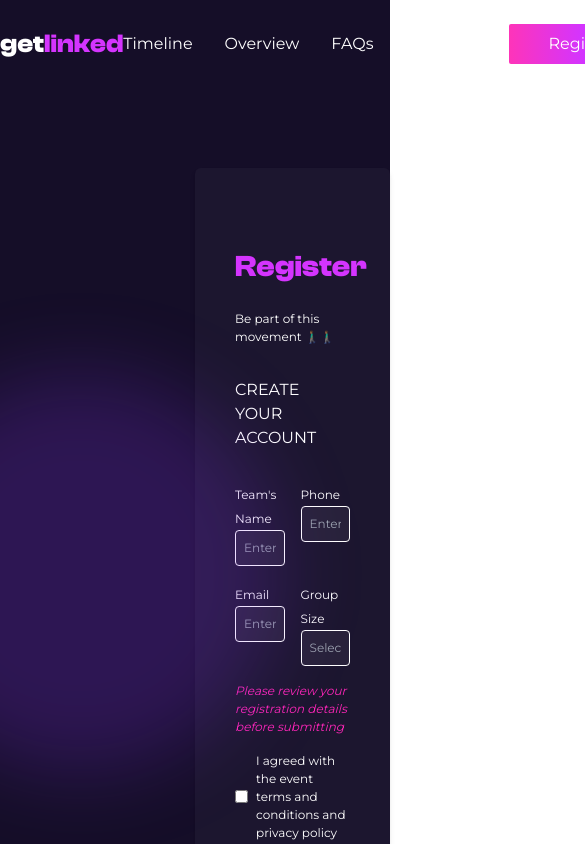
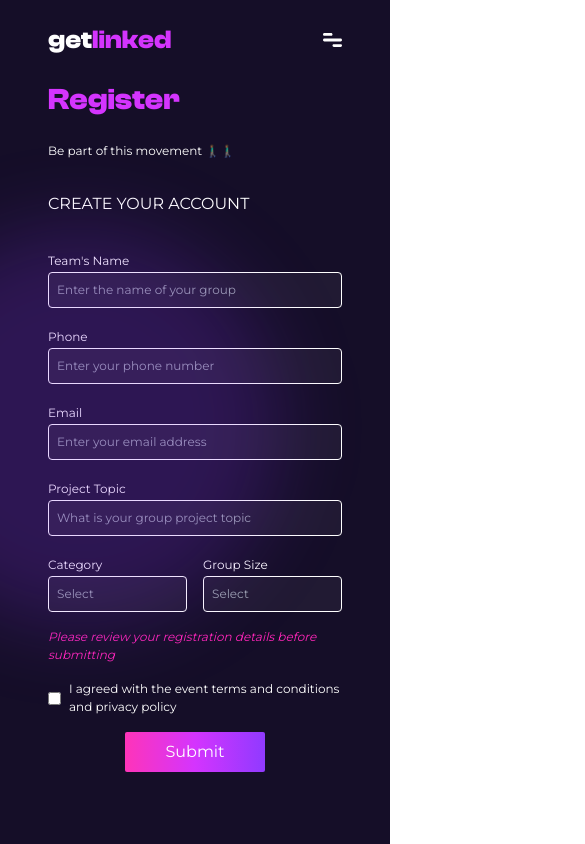
Before and after one commit to ibdul/getLinked, a SvelteKit app: page /register in a window 390 px wide. Shown: the top 844 px of the page, 585 px wide, since content can reach past the window. Built offline with nearby package versions, Linux system fonts and the light colour scheme.

Commit message:
FEAT Add responsiveness

```diff
--- a/src/app.css
+++ b/src/app.css
@@ -18,7 +18,7 @@
     @apply font-heading leading-tight;
   }
   .title-1 {
-    @apply heading-font font-bold text-[64px];
+    @apply heading-font font-bold text-[50px] md:text-[64px];
   }
   .heading-1 {
     @apply heading-font font-bold text-[30px];
@@ -44,4 +44,8 @@
   input[type="checkbox"] {
     @apply bg-transparent;
   }
+
+  .container {
+    @apply max-xl:px-12;
+  }
 }
--- /dev/null
+++ b/src/lib/components/icons/HamburgerIcon.svelte
@@ -0,0 +1,12 @@
+<svg
+  width="19"
+  height="14"
+  viewBox="0 0 19 14"
+  fill="none"
+  xmlns="http://www.w3.org/2000/svg"
+>
+  <path
+    d="M1.35714 0H8.14286C8.50279 0 8.84799 0.1475 9.1025 0.410051C9.35701 0.672601 9.5 1.0287 9.5 1.4C9.5 1.7713 9.35701 2.1274 9.1025 2.38995C8.84799 2.6525 8.50279 2.8 8.14286 2.8H1.35714C0.997206 2.8 0.652012 2.6525 0.397498 2.38995C0.142984 2.1274 0 1.7713 0 1.4C0 1.0287 0.142984 0.672601 0.397498 0.410051C0.652012 0.1475 0.997206 0 1.35714 0ZM10.8571 11.2H17.6429C18.0028 11.2 18.348 11.3475 18.6025 11.6101C18.857 11.8726 19 12.2287 19 12.6C19 12.9713 18.857 13.3274 18.6025 13.5899C18.348 13.8525 18.0028 14 17.6429 14H10.8571C10.4972 14 10.152 13.8525 9.8975 13.5899C9.64298 13.3274 9.5 12.9713 9.5 12.6C9.5 12.2287 9.64298 11.8726 9.8975 11.6101C10.152 11.3475 10.4972 11.2 10.8571 11.2ZM1.35714 5.6H17.6429C18.0028 5.6 18.348 5.7475 18.6025 6.01005C18.857 6.2726 19 6.6287 19 7C19 7.3713 18.857 7.7274 18.6025 7.98995C18.348 8.2525 18.0028 8.4 17.6429 8.4H1.35714C0.997206 8.4 0.652012 8.2525 0.397498 7.98995C0.142984 7.7274 0 7.3713 0 7C0 6.6287 0.142984 6.2726 0.397498 6.01005C0.652012 5.7475 0.997206 5.6 1.35714 5.6Z"
+    fill="white"
+  />
+</svg>
--- a/src/routes/+layout.svelte
+++ b/src/routes/+layout.svelte
@@ -1,5 +1,6 @@
 <script>
   import "../app.css";
+  import HamburgerIcon from "../lib/components/icons/HamburgerIcon.svelte";
 </script>
 
 <div class="bg-dark min-h-screen text-white">
@@ -10,7 +11,22 @@
           get<span class="text-pink">linked</span>
         </h2>
       </a>
-      <nav class="flex gap-10 items-center">
+      <button class="md:hidden"><HamburgerIcon /></button>
+      <div
+        class="hidden bg-dark min-h-screen fixed inset-0 flex items-center z-10 px-10 text-5xl"
+      >
+        <button
+          class="border rounded-full w-6 h-6 p-8 flex items-center justify-center absolute top-0 right-0 m-12"
+          >&times;</button
+        >
+        <ul class="space-y-4 w-full">
+          <li><a class="block" href="/#timeline">Timeline</a></li>
+          <li><a class="block" href="/#overview">Overview</a></li>
+          <li><a class="block" href="/#faqs">FAQs</a></li>
+          <li><a class="block" href="/contact-us">Contact</a></li>
+        </ul>
+      </div>
+      <nav class="max-md:hidden flex gap-10 items-center">
         <ul class="flex items-center gap-8">
           <li><a href="/#timeline">Timeline</a></li>
           <li><a href="/#overview">Overview</a></li>
--- a/src/routes/+page.svelte
+++ b/src/routes/+page.svelte
@@ -97,9 +97,13 @@
 </svelte:head>
 
 <main class="divide-y divide-white/[18%]">
-  <section id="hero">
-    <div class="relative max-w-6xl container grid grid-cols-2 items-center">
-      <h2 class="absolute top-0 right-0 font-bold text-[24px] italic">
+  <section id="hero" class="max-lg:text-center">
+    <div
+      class="relative max-w-6xl container lg:grid grid-cols-2 items-center space-y-4"
+    >
+      <h2
+        class="lg:absolute top-0 right-0 font-bold text-[20px] lg:text-[24px] italic lg:px-4"
+      >
         Igniting a Revolution in <span class="relative">HR Innovation</span>
       </h2>
       <div class="space-y-8">
@@ -109,7 +113,7 @@
             <br />
             Hackathon <span class="text-pink">1.0</span>
           </h1>
-          <p class="max-w-md">
+          <p class="max-w-md max-lg:container max-lg:max-w-lg">
             Participate in getlinked tech Hackathon 2023 stand a chance to win a
             Big prize
           </p>
@@ -118,17 +122,17 @@
           <a href="/register" class="btn">Register</a>
         </p>
 
-        <p>
+        <p class="space-x-4">
           <span class="font-special text-[40px]">00</span>H
           <span class="font-special text-[40px]">00</span>M
           <span class="font-special text-[40px]">00</span>S
         </p>
       </div>
-      <div class="min-h-[80vh]" />
+      <div class="lg:min-h-[80vh]" />
     </div>
   </section>
   <section>
-    <div class="max-w-6xl container grid grid-cols-2">
+    <div class="max-w-6xl container lg:grid grid-cols-2 max-lg:text-center">
       <div />
       <div class="space-y-4">
         <h2 class="heading-1">
@@ -147,7 +151,7 @@
     </div>
   </section>
   <section>
-    <div class="max-w-6xl container grid grid-cols-2">
+    <div class="max-w-6xl container lg:grid grid-cols-2 max-lg:text-center">
       <div class="space-y-4">
         <h2 class="heading-1">
           Rules and
@@ -165,7 +169,7 @@
     </div>
   </section>
   <section>
-    <div class="max-w-6xl container grid grid-cols-2">
+    <div class="max-w-6xl container lg:grid grid-cols-2 max-lg:text-center">
       <div />
       <div class="space-y-8">
         <h2 class="heading-1">
@@ -190,9 +194,9 @@
     </div>
   </section>
   <section>
-    <div class="max-w-6xl container grid grid-cols-2">
-      <div>
-        <div class="space-y-4">
+    <div class="max-w-6xl container lg:grid grid-cols-2">
+      <div class="space-y-12">
+        <div class="space-y-4 max-lg:text-center">
           <h2 class="heading-1">
             Frequently Asked
             <span class="block text-purple">Questions</span>
@@ -276,7 +280,7 @@
     </div>
   </section>
   <section>
-    <div class="max-w-6xl container grid grid-cols-2">
+    <div class="max-w-6xl container lg:grid grid-cols-2 max-lg:text-center">
       <div class="space-y-8">
         <div class="space-y-2">
           <h2 class="heading-1">
@@ -300,7 +304,7 @@
             participating in our event, you consent to the practices described
             in this policy.
           </p>
-          <div class="space-y-4">
+          <div class="space-y-4 text-left">
             <div class="font-bold">
               <h3 class="text-pink">Licensing Policy</h3>
               <p>Here are terms of our Standard License:</p>
@@ -326,8 +330,8 @@
 </main>
 <footer class="bg-[#100B20] text-sm py-12">
   <div class="max-w-6xl container space-y-6">
-    <div class="grid grid-cols-2">
-      <div class="space-y-16">
+    <div class="max-lg:space-y-8 lg:grid grid-cols-2">
+      <div class="max-lg:space-y-8 space-y-16">
         <div class="space-y-2">
           <a href="/">
             <h2 class="text-[26px] heading-1">
@@ -345,7 +349,7 @@
           <li class="pl-4"><a href="#">Privacy Policy</a></li>
         </ul>
       </div>
-      <div class="grid grid-cols-2">
+      <div class="max-lg:space-y-8 lg:grid grid-cols-2">
         <div class="space-y-4">
           <nav class="space-y-2">
             <h2 class="font-bold text-pink">Useful Links</h2>
@@ -374,6 +378,8 @@
         </nav>
       </div>
     </div>
-    <div class="text-center"><p>All rights reserved. © getlinked Ltd.</p></div>
+    <div class="text-center py-4">
+      <p>All rights reserved. © getlinked Ltd.</p>
+    </div>
   </div>
 </footer>
--- a/src/routes/contact-us/+page.svelte
+++ b/src/routes/contact-us/+page.svelte
@@ -2,9 +2,13 @@
   import Blob from "../../lib/components/Blob.svelte";
 </script>
 
+<svelte:head>
+  <title>getLinked - contact us - get more information about us</title>
+</svelte:head>
+
 <main class="min-h-[80vh] flex items-center justify-center">
-  <div class="max-w-5xl container grid grid-cols-2 py-20 items-center">
-    <div class="space-y-6">
+  <div class="max-w-5xl container lg:grid grid-cols-2 space-y-4 lg:py-20">
+    <div class="space-y-6 max-lg:hidden">
       <h1 class="heading-1 text-pink">Get in touch</h1>
       <ul class="max-w-sm space-y-6">
         <li><p>Contact <span class="block">Information</span></p></li>
@@ -33,26 +37,46 @@
       </div>
     </div>
     <div
-      class="space-y-8 max-w-lg bg-white/[3%] px-10 py-20 rounded-md shadow-md"
+      class="space-y-8 max-w-lg lg:bg-white/[3%] lg:px-10 lg:py-20 rounded-md lg:shadow-md max-lg:flex max-lg:h-[80vh] flex-col justify-between"
     >
-      <div>
-        <h2 class="heading-2 text-pink">Questions or need assistance?</h2>
-        <h2 class="heading-2 text-pink">Let us know about it!</h2>
+      <div class="space-y-2">
+        <h2 class="max-lg:heading-1 heading-2 text-pink">
+          Questions or need assistance?
+          <br />Let us know about it!
+        </h2>
+        <p class="text-sm">
+          Email us below to any question related to our event
+        </p>
       </div>
       <form class="space-y-4">
         <fieldset>
           <input type="text" name="first name" placeholder="First name" />
         </fieldset>
         <fieldset>
+          <input type="text" name="subject" placeholder="Enter message topic" />
+        </fieldset>
+        <fieldset>
           <input type="email" name="email" placeholder="Email" />
         </fieldset>
         <fieldset>
-          <textarea name="message" placeholder="Message" />
+          <textarea
+            name="message"
+            placeholder="Message"
+            class="max-lg:min-h-[100px]"
+          />
         </fieldset>
         <div class="flex justify-center">
           <button class="btn">Submit</button>
         </div>
       </form>
+      <div class="lg:hidden space-y-2 text-center">
+        <h2 class="heading-2 text-pink">Share on</h2>
+        <ul class="flex items-center justify-center gap-2">
+          {#each [1, 2, 3, 4] as _}
+            <li class="bg-white w-4 h-4" />
+          {/each}
+        </ul>
+      </div>
     </div>
   </div>
 
--- a/src/routes/register/+page.svelte
+++ b/src/routes/register/+page.svelte
@@ -3,18 +3,23 @@
 </script>
 
 <main class="min-h-[80vh] flex items-center justify-center">
-  <div class="max-w-6xl container grid grid-cols-2 py-20 items-center">
+  <div
+    class="max-w-6xl container lg:grid grid-cols-2 space-y-4 lg:py-20 items-center"
+  >
+    <div class="hidden max-lg:block">
+      <h2 class="heading-1 text-pink">Register</h2>
+    </div>
     <div />
     <div
-      class="space-y-8 max-w-lg bg-white/[3%] px-10 py-20 rounded-md shadow-md"
+      class="space-y-8 max-w-lg lg:max-lg:container lg:bg-white/[3%] lg:px-10 lg:py-20 rounded-md lg:shadow-md"
     >
       <div class="space-y-6">
-        <h2 class="heading-1 text-pink">Register</h2>
+        <h2 class="heading-1 text-pink max-lg:hidden">Register</h2>
         <p class="text-sm">Be part of this movement 🚶🏾‍♂️🚶🏾‍♂️</p>
       </div>
       <h2 class="font-[20px]">CREATE YOUR ACCOUNT</h2>
       <form class="space-y-4">
-        <div class="grid grid-cols-2 gap-4">
+        <div class="grid lg:grid-cols-2 gap-4">
           <fieldset>
             <label>
               Team's Name
@@ -50,15 +55,39 @@
           </fieldset>
           <fieldset>
             <label>
-              Group Size
+              Project Topic
               <input
                 type="text"
-                name="group size"
+                name="topic"
                 required
-                placeholder="Select"
+                placeholder="What is your group project topic"
               />
             </label>
           </fieldset>
+          <div class="lg:col-span-2 grid grid-cols-2 gap-4">
+            <fieldset>
+              <label>
+                Category
+                <input
+                  type="text"
+                  name="category"
+                  required
+                  placeholder="Select"
+                />
+              </label>
+            </fieldset>
+            <fieldset>
+              <label>
+                Group Size
+                <input
+                  type="text"
+                  name="group size"
+                  required
+                  placeholder="Select"
+                />
+              </label>
+            </fieldset>
+          </div>
         </div>
         <p class="text-pink-200 italic text-sm">
           Please review your registration details before submitting
@@ -75,7 +104,7 @@
           </label>
         </p>
         <div class="flex justify-center">
-          <button class="btn w-full">Submit</button>
+          <button class="btn lg:w-full">Submit</button>
         </div>
       </form>
     </div>
```
